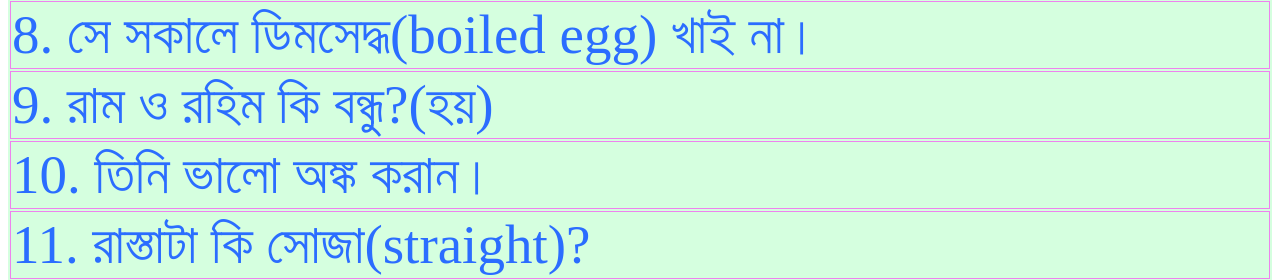
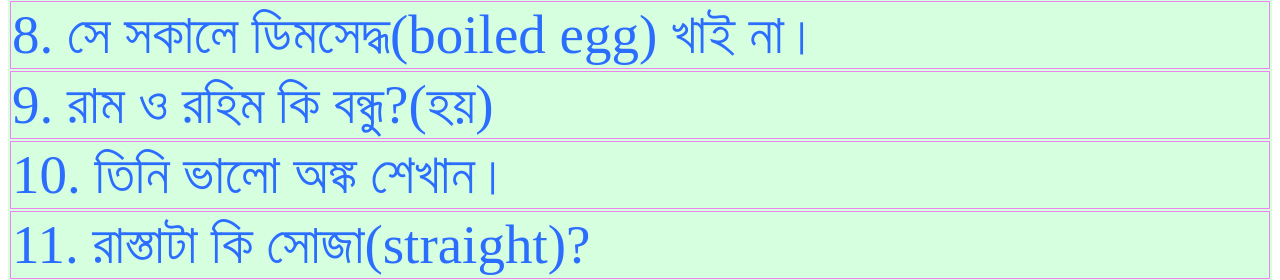
Before and after one commit to roni0909/roni0909.github.io, a plain HTML site: page index.html in a window 1280 px wide. Shown: the part 916-1196 px from the top of the page. Drawn offline with Linux system fonts and the light colour scheme.

Commit message:
Update index.html

```diff
--- a/index.html
+++ b/index.html
@@ -63,7 +63,7 @@
         </tr>
         <tr>
           <td>
-            10. তিনি ভালো অঙ্ক করান।
+            10. তিনি ভালো অঙ্ক শেখান।
           </td>
         </tr>
         <tr>
```
